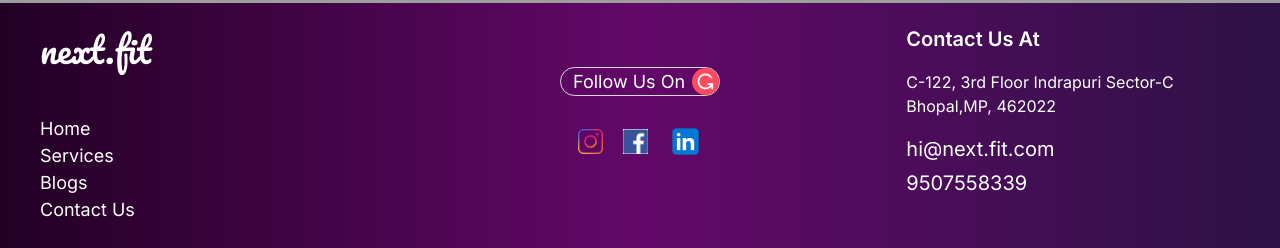
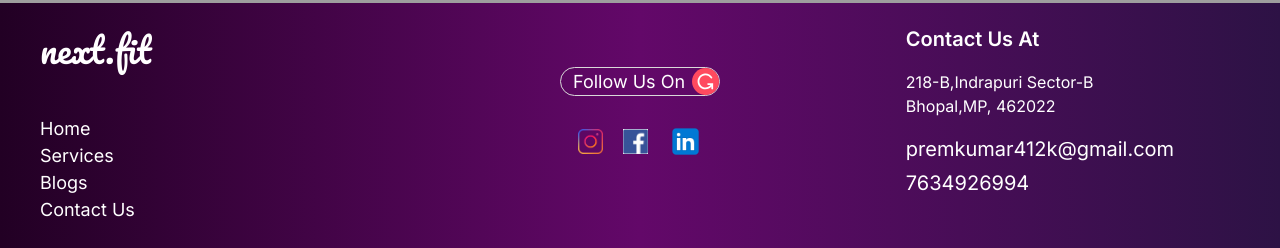
Before and after one commit to Premkumar13m/FitnessApp, a Next.js app: page / in a window 1280 px wide. Shown: the part 858-1106 px from the top of the page. Built offline with nearby package versions, Linux system fonts and the light colour scheme; grey boxes are pictures that could not be loaded.

Commit message:
first commit

```diff
--- a/package.json
+++ b/package.json
@@ -12,11 +12,11 @@
     "autoprefixer": "10.4.14",
     "eslint": "8.38.0",
     "eslint-config-next": "13.3.0",
-    "next": "13.3.0",
+    "next": "^13.3.0",
     "next-videos": "1.4.1",
     "postcss": "8.4.21",
-    "react": "18.2.0",
-    "react-dom": "18.2.0",
+    "react": "^18.2.0",
+    "react-dom": "^18.2.0",
     "react-player": "^2.12.0",
     "react-slick": "^0.29.0",
     "slick-carousel": "^1.8.1",
--- a/src/pages/components/footer.jsx
+++ b/src/pages/components/footer.jsx
@@ -33,9 +33,9 @@ export default function Footer() {
         <div className="w-1/3 flex items-center justify-center">
           <div>
             <h3 className="font-inter font-[600] text-[20px] leading-[22px]">Contact Us At</h3>
-            <p className="font-inter font-[400] text-[16px] mt-5">C-122, 3rd Floor Indrapuri Sector-C<br/>Bhopal,MP, 462022</p>
-            <p className="font-inter font-[400] text-[20px] leading-[22px] mt-5">hi@next.fit.com</p>
-            <p className="font-inter font-[400] text-[20px] mt-2">9507558339</p>
+            <p className="font-inter font-[400] text-[16px] mt-5">218-B,Indrapuri Sector-B<br/>Bhopal,MP, 462022</p>
+            <p className="font-inter font-[400] text-[20px] leading-[22px] mt-5">premkumar412k@gmail.com</p>
+            <p className="font-inter font-[400] text-[20px] mt-2">7634926994</p>
           </div>
         </div>
       </div>
```
Also changed, not shown: 1 other file (tests, documents, lock files or other folders).
